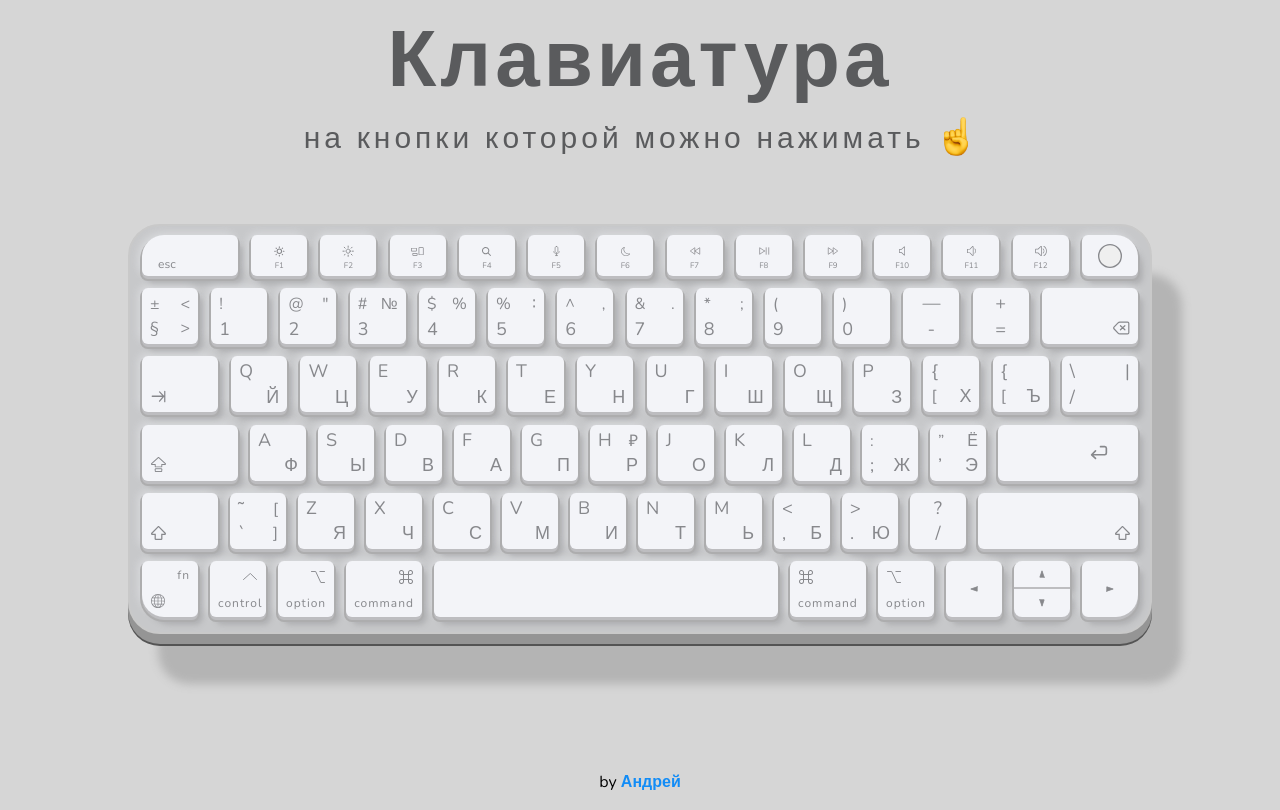
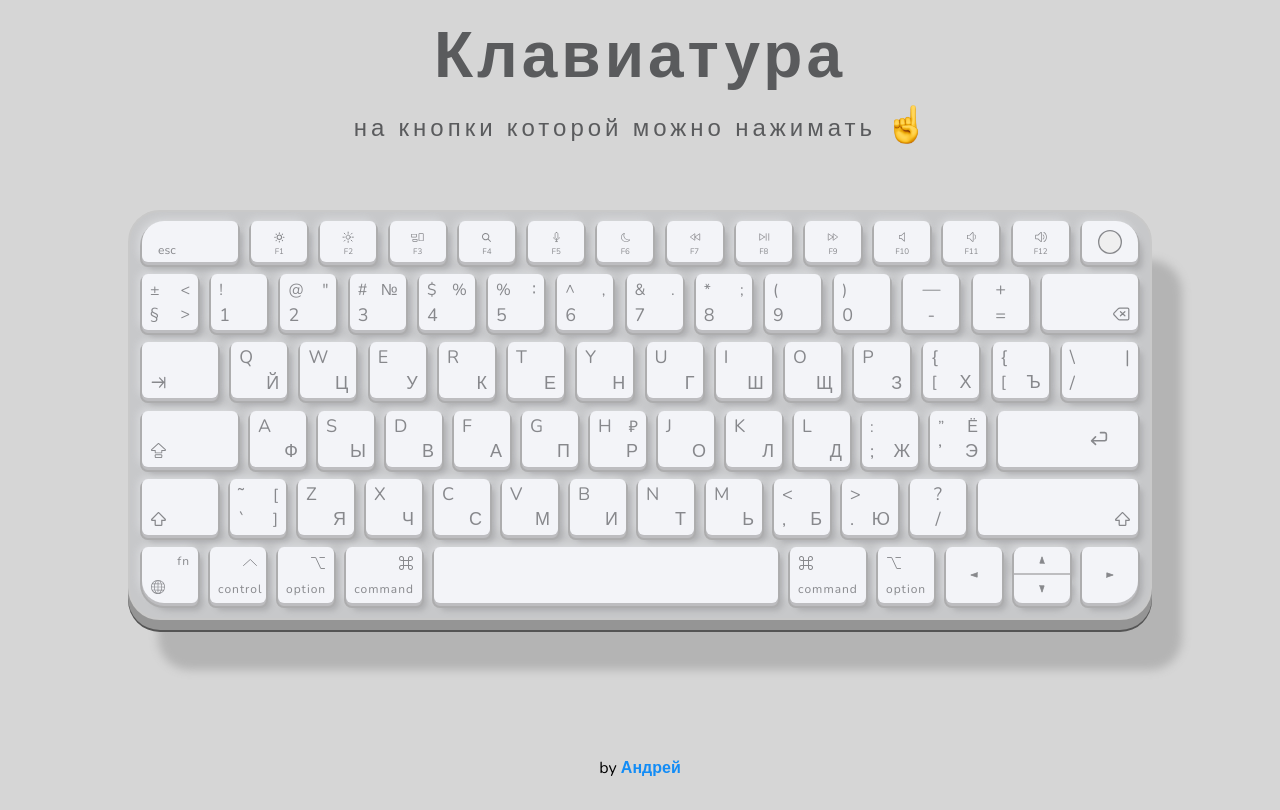
Before and after one commit to akoreshenkov/keyboard-maket, a plain HTML site: page index.html in a window 1280 px wide. Drawn offline with nearby package versions, Linux system fonts and the light colour scheme.

Commit message:
font size update

```diff
--- a/scss/style.scss
+++ b/scss/style.scss
@@ -21,7 +21,7 @@ body {
     user-select: none;
     margin: 20px 0 12px 0;
     letter-spacing: 4px;
-    font-size: 80px;
+    font-size: 64px;
     font-weight: 700;
     color: #5a5b5d;
 }
@@ -30,7 +30,7 @@ body {
     margin-bottom: 70px;
 
     letter-spacing: 4px;
-    font-size: 30px;
+    font-size: 24px;
     font-weight: 300;
     color: #5a5b5d;
     &:after {
```
Also changed, not shown: css/style.css.
